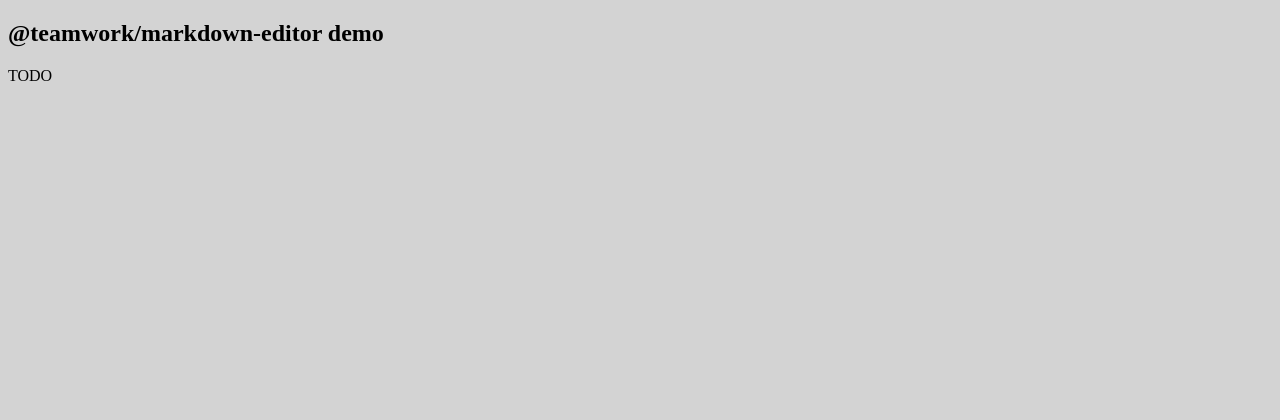
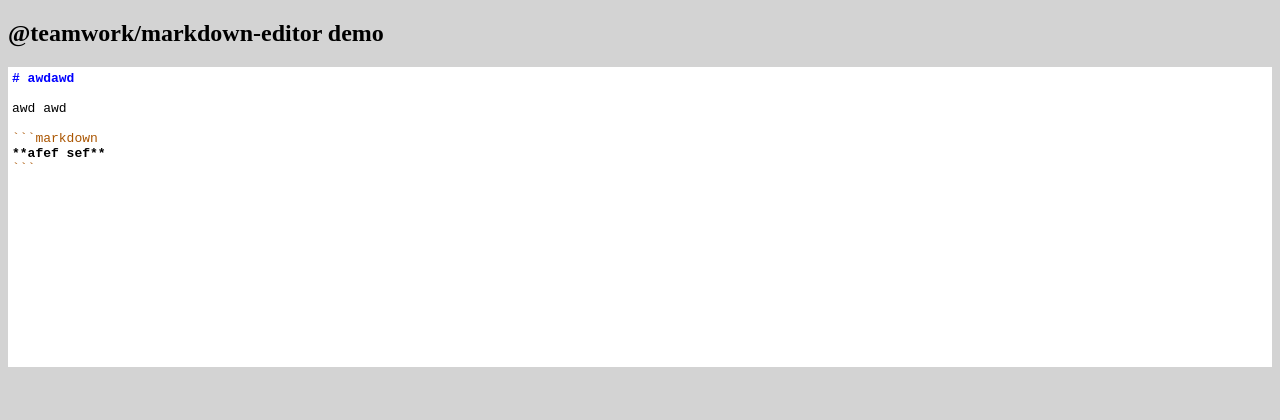
Before and after one commit to Teamwork/markdown-editor, a website built with webpack: page demo/index.html in a window 1280 px wide. Built offline with nearby package versions, Linux system fonts and the light colour scheme.

Commit message:
chore(demo): display editor

```diff
--- a/demo/index.css
+++ b/demo/index.css
@@ -1,3 +1,7 @@
 body {
     background: lightgray;
 }
+
+/* .cm-formatting {
+    display: none;
+} */
--- a/demo/index.html
+++ b/demo/index.html
@@ -6,9 +6,7 @@
     <body>
         <section>
             <h1>@teamwork/markdown-editor demo</h1>
-            <p>
-                TODO
-            </p>
+            <div id="editor"></div>
         </section>
     </body>
 </html>
--- a/demo/index.js
+++ b/demo/index.js
@@ -1,6 +1,25 @@
 import 'core-js/stable'
 import 'regenerator-runtime/runtime'
+import 'codemirror/lib/codemirror.css'
 import './index.css'
-import { editor } from '@teamwork/markdown-editor'
+// import { editor } from '@teamwork/markdown-editor'
+import CodeMirror from 'codemirror'
+import 'codemirror/mode/markdown/markdown'
 
-console.log('Hello', editor)
+const initialValue = `# awdawd
+
+awd awd
+
+\`\`\`markdown
+**afef sef**
+\`\`\`
+`
+const codeMirror = CodeMirror(document.getElementById('editor'), {
+    mode: {
+        name: 'markdown',
+        highlightFormatting: true,
+    },
+    value: initialValue,
+})
+
+window.codeMirror = codeMirror
--- a/package.json
+++ b/package.json
@@ -8,6 +8,7 @@
     "@commitlint/config-conventional": "^8.0.0",
     "@types/jest": "^24.0.12",
     "babel-loader": "^8.0.6",
+    "codemirror": "^5.48.0",
     "core-js": "^3.1.3",
     "css-loader": "^2.1.1",
     "html-webpack-plugin": "^3.2.0",
--- a/packages/markdown-editor/package.json
+++ b/packages/markdown-editor/package.json
@@ -28,5 +28,8 @@
   },
   "dependencies": {
     "tslib": "^1.9.3"
+  },
+  "peerDependencies": {
+    "codemirror": "^5.48.0"
   }
 }
--- a/webpack.config.js
+++ b/webpack.config.js
@@ -11,7 +11,10 @@
             },
             {
                 test: /\.css$/,
-                include: [__dirname + '/demo'],
+                include: [
+                    __dirname + '/demo',
+                    __dirname + '/node_modules/codemirror/',
+                ],
                 loader: 'style-loader!css-loader',
             },
         ],
```
Also changed, not shown: 1 other file.
